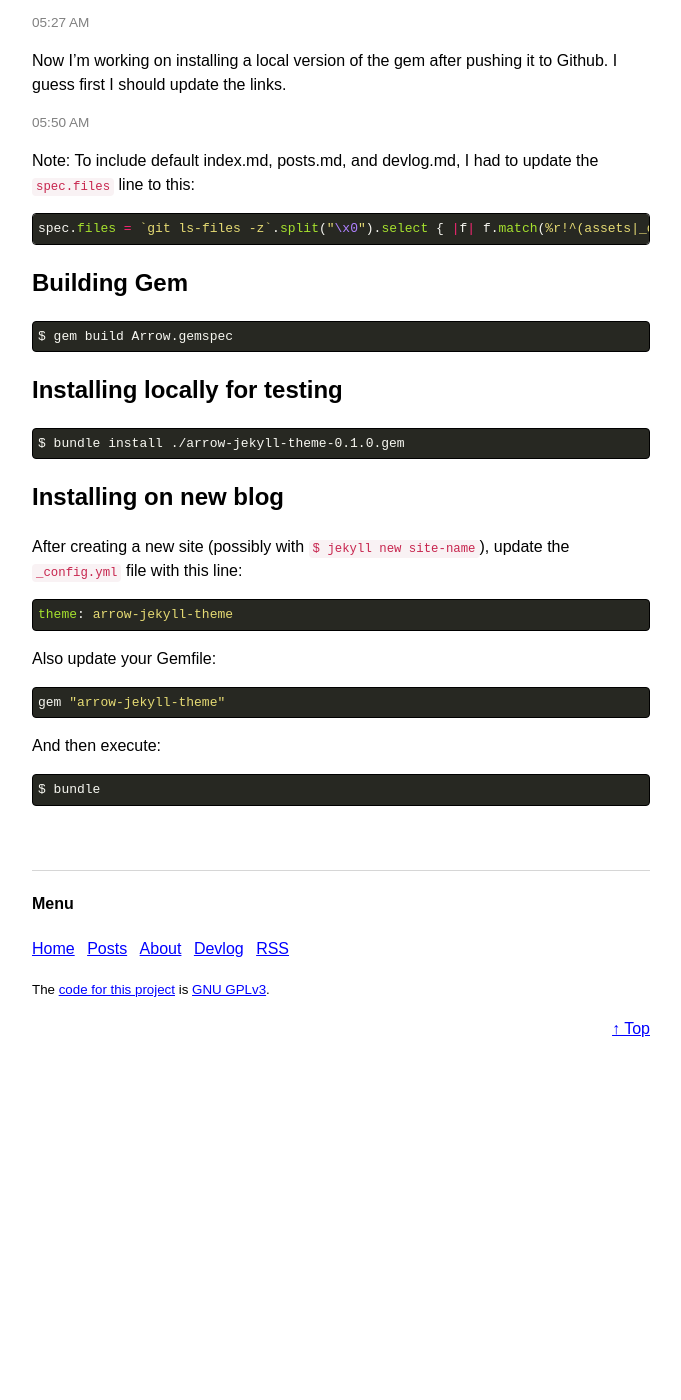
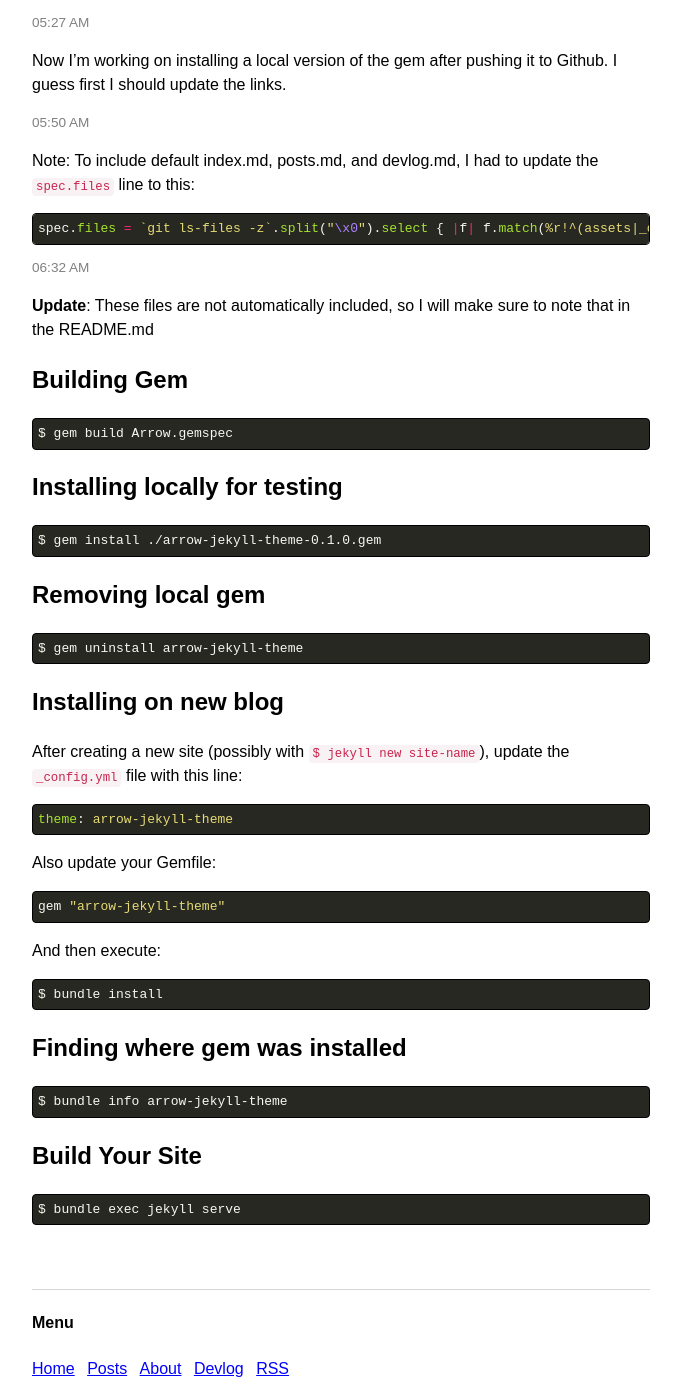
Before and after one commit to cspablocortez/arrow-jekyll-theme, a Jekyll site: the page built from Devlog.md, in a window 1280 px wide and 1400 px high, scrolled down 821 px. Shown: the whole window, without its empty margins (299-980 px from the left). Built offline with Jekyll 4.4.1, drawn with Linux system fonts in a browser that asks for light colours; before the commit the page ends 1926 px from its top, so only the background shows below that.

Commit message:
file inclusion and documentation

````diff
--- a/Devlog.md
+++ b/Devlog.md
@@ -36,6 +36,9 @@ Note: To include default index.md, posts.md, and devlog.md, I had to update the
 spec.files = `git ls-files -z`.split("\x0").select { |f| f.match(%r!^(assets|_data|_layouts|_includes|_sass|LICENSE|README|_config\.yml|Devlog\.md|index\.md|posts\.md)!i) }
 ```
 
+<time class="timestamp--time">06:32 AM</time>
+**Update**: These files are not automatically included, so I will make sure to note that in the README.md
+
 ## Building Gem
 
 ```shell
@@ -45,7 +48,13 @@ $ gem build Arrow.gemspec
 ## Installing locally for testing
 
 ```shell
-$ bundle install ./arrow-jekyll-theme-0.1.0.gem
+$ gem install ./arrow-jekyll-theme-0.1.0.gem
+```
+
+## Removing local gem
+
+```shell
+$ gem uninstall arrow-jekyll-theme
 ```
 
 ## Installing on new blog
@@ -65,5 +74,17 @@ gem "arrow-jekyll-theme"
 And then execute:
 
 ```shell
-$ bundle
+$ bundle install
 ```
+
+## Finding where gem was installed
+
+```shell
+$ bundle info arrow-jekyll-theme
+```
+
+## Build Your Site
+
+```shell
+$ bundle exec jekyll serve
+```
````
Also changed, not shown: Arrow.gemspec, README.md.
